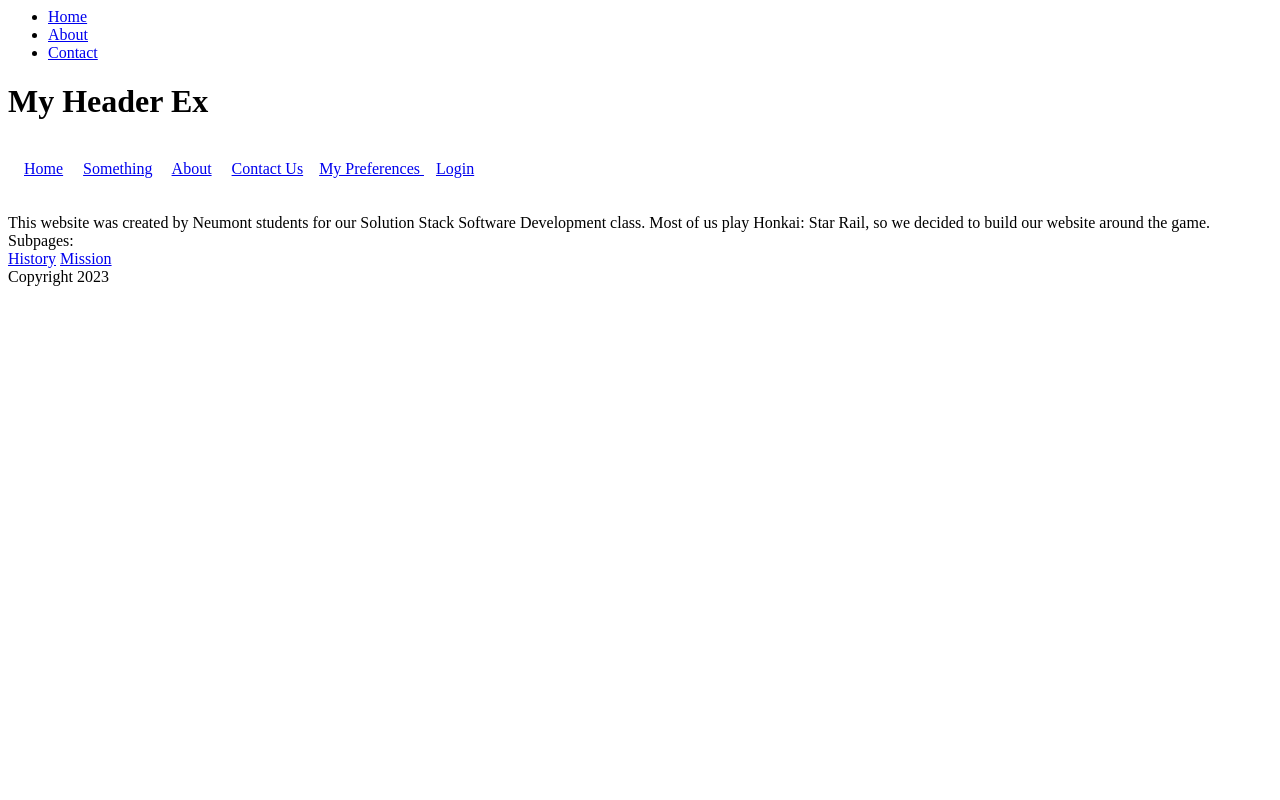
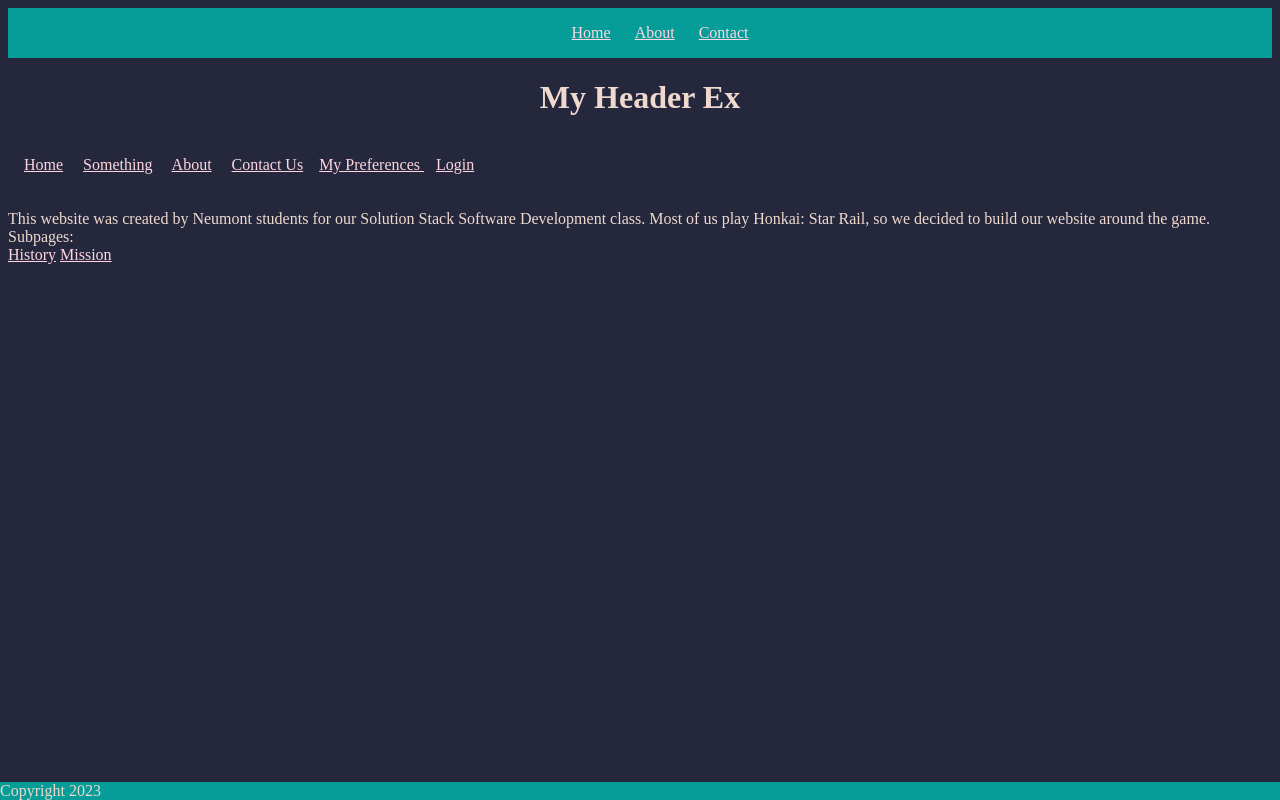
Before and after one commit to thestray259/StarRailPHPWebsite, a PHP site: page /AboutPage.php in a window 1280 px wide. Run offline with PHP 8.4, Linux system fonts and the light colour scheme; data comes from the database, SQL or seed files in the repository.

Commit message:
stylesheets

```diff
--- a/Menu.php
+++ b/Menu.php
@@ -1,7 +1,7 @@
 <?php
 
 ?>
-
+<link href="myStyle1.css" rel="stylesheet" />
 <header>
     <nav>
         <ul>
--- a/MyFooter.php
+++ b/MyFooter.php
@@ -2,7 +2,7 @@
 </body>
 
 <?php
-echo "Copyright 2023";
+echo "<footer> Copyright 2023 </footer>";
 ?>
 
 </html>
--- a/myStyle1.css
+++ b/myStyle1.css
@@ -1,2 +1,45 @@
-body {
+html {
+    font-size: 16px;
+    color: #EFD9CE;
+    background-color: #25283D;
 }
+
+header {
+    display: inline-block;
+    background-color: #069D98;
+    width: 100%;
+    text-align: center;
+}
+
+li {
+    display: inline-block;
+    margin: 0px 10px 0px 10px;
+}
+
+footer {
+    position: fixed;
+    left: 0;
+    bottom: 0;
+    width: 100%;
+    background-color: #069D98;
+}
+
+h1 {
+    text-align: center;
+}
+
+a:link {
+    color: #FFD6E0;
+}
+
+a:visited {
+    color: #FFD6E0;
+}
+
+a:hover {
+    color: #8F3985;
+}
+
+div {
+    text-align: justify;
+}
```
Also changed, not shown: myStyle2.css (+36 -1 lines), myStyle3.css (+35 -1 lines).
